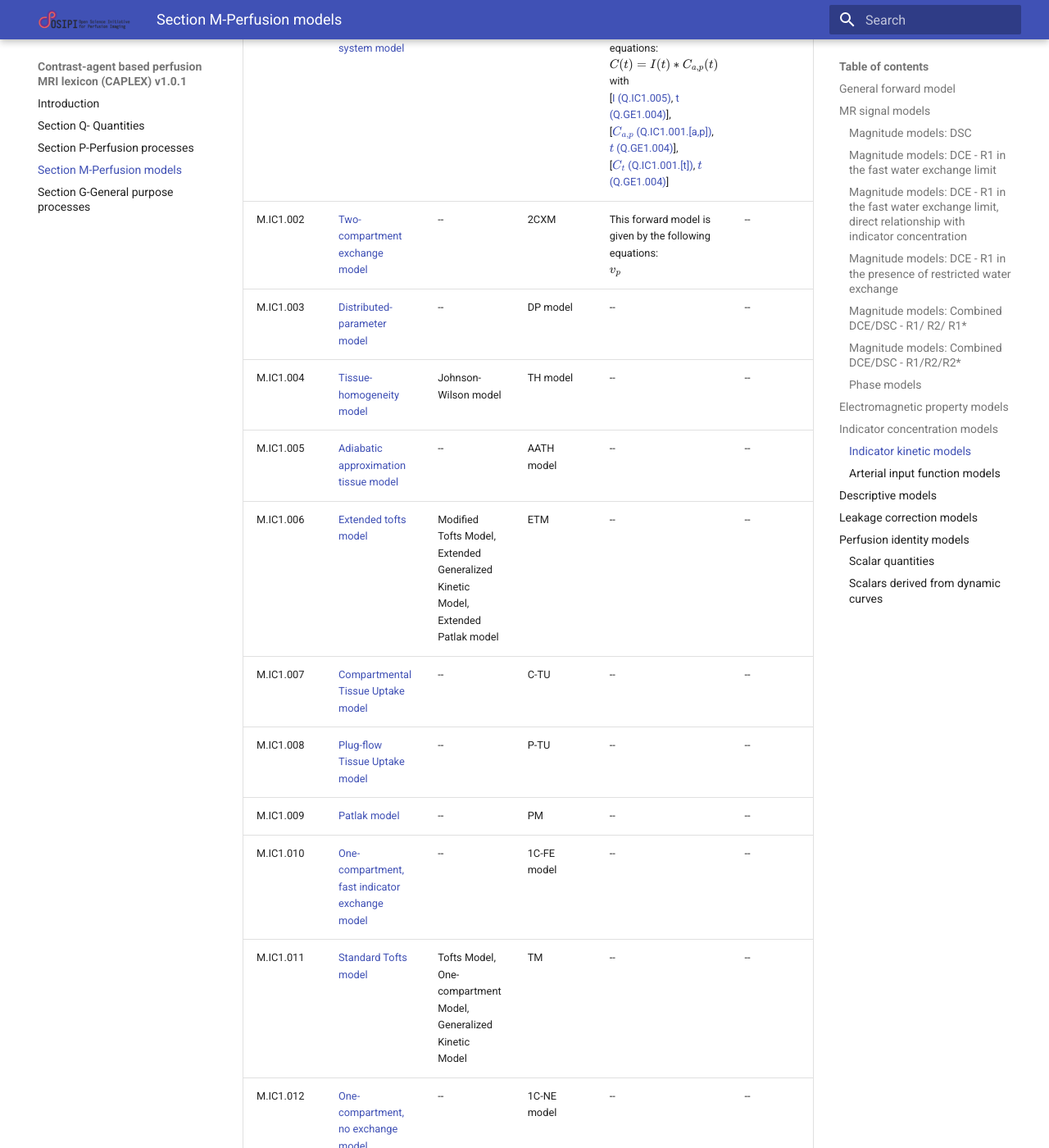
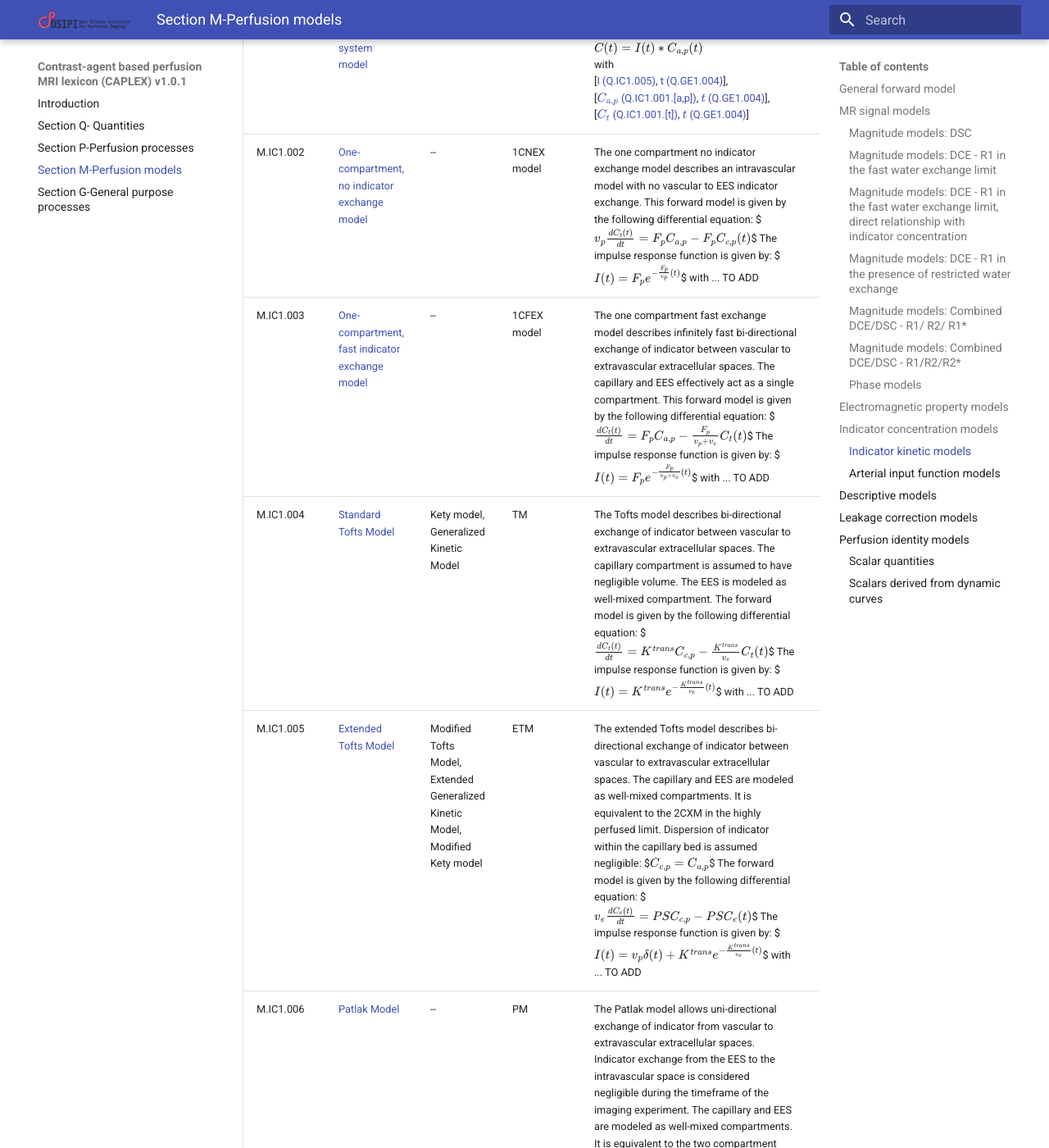
Before and after one commit to notZaki/OSIPI_CAPLEX, an MkDocs documentation site: the page built from docs/perfusionModels.md, in a window 1280 px wide and 1400 px high, scrolled down 7597 px. Shown: the whole window at 82% size. Built offline with MkDocs 1.6.1 and Material for MkDocs 9.7.7, drawn with Linux system fonts in a browser that asks for light colours; some of the changed text lies outside the part shown.

Commit message:
Update perfusionModels.md

```diff
--- a/docs/perfusionModels.md
+++ b/docs/perfusionModels.md
@@ -97,17 +97,12 @@ We provide the differential equations and impulse response functions using the c
 | Code | OSIPI name| Alternative names|Notation|Description|Reference|
 | -- | -- | -- | -- | -- | -- |
 | M.IC1.001 |  <a name="LSS"> Linear and stationary system model | -- | LSS model | This forward model is given by the following equations: </br> $C(t)=I(t)\ast C_{a,p}(t)$ </br> with </br> [[I (Q.IC1.005)](quantities.md#IRF), [t (Q.GE1.004)](quantities.md#time)],</br> [[$C_{a,p}$ (Q.IC1.001.[a,p])](quantities.md#C), [$t$ (Q.GE1.004)](quantities.md#time)],</br> [[$C_t$ (Q.IC1.001.[t])](quantities.md#C), [$t$ (Q.GE1.004)](quantities.md#time)] | (Rempp et al. 1994) |
-| M.IC1.002 | <a name="2CXM"> Two-compartment exchange model | -- | 2CXM | This forward model is given by the following equations: </br> $v_p$ </br>  | -- |
-| M.IC1.003 | <a name="DP"> Distributed-parameter model  | -- | DP model | -- | -- |
-| M.IC1.004 | <a name="TH"> Tissue-homogeneity model | Johnson-Wilson model | TH model | -- | -- |
-| M.IC1.005 | <a name="AATH"> Adiabatic approximation tissue model | -- | AATH model | -- | -- |
-| M.IC1.006 | <a name="ETM"> Extended tofts model | Modified Tofts Model, Extended Generalized Kinetic Model, Extended Patlak model | ETM | -- | -- |
-| M.IC1.007 | <a name="CTU"> Compartmental Tissue Uptake model | -- | C-TU | -- | -- |
-| M.IC1.008 | <a name="PFTU"> Plug-flow Tissue Uptake model | -- | P-TU | -- | -- |
-| M.IC1.009 | <a name="Patlak"> Patlak model | -- | PM | -- | -- |
-| M.IC1.010 | <a name="1CFEX"> One-compartment, fast indicator exchange model | -- | 1C-FE model | -- | -- |
-| M.IC1.011 | <a name="TM"> Standard Tofts model | Tofts Model, One-compartment Model, Generalized Kinetic Model | TM | -- | -- |
-| M.IC1.012 | <a name="1CNEX"> One-compartment, no exchange  model | -- | 1C-NE model | -- | -- |
+| M.IC1.002 | <a name="1CNEX"> One-compartment, no indicator exchange  model | -- | 1CNEX model | The one compartment no indicator exchange model describes an intravascular model with no vascular to EES indicator exchange. This forward model is given by the following differential equation: $$v_{p}\frac{dC_{t}(t)}{dt} = F_{p}C_{a,p} - F_{p}C_{c,p}(t)$$ The impulse response function is given by: $$I(t) = F_{p}e^{{-\frac{F_{p}}{v_{p}}(t)}}$$ with ... TO ADD | -- |
+| M.IC1.003 | <a name="1CFEX"> One-compartment, fast indicator exchange  model | -- | 1CFEX model | The one compartment fast exchange model describes infinitely fast bi-directional exchange of indicator between vascular to extravascular extracellular spaces. The capillary and EES effectively act as a single compartment. This forward model is given by the following differential equation: $$\frac{dC_{t}(t)}{dt} = F_{p}C_{a,p} - \frac{F_{p}}{v_{p} + v_{e}}C_{t}(t)$$ The impulse response function is given by: $$I(t) = F_{p}e^{{-\frac{F_{p}}{v_{p} + v_{e}}(t)}}$$ with ... TO ADD | -- |
+| M.IC1.004 | <a name="TM"> Standard Tofts Model | Kety model, Generalized Kinetic Model | TM | The Tofts model describes bi-directional exchange of indicator between vascular to extravascular extracellular spaces. The capillary compartment is assumed to have negligible volume. The EES is modeled as well-mixed compartment. The forward model is given by the following differential equation: $$\frac{dC_{t}(t)}{dt} = K^{trans}C_{c,p} - \frac{K^{trans}}{v_{e}}C_{t}(t)$$ The impulse response function is given by: $$I(t) = K^{trans}e^{{-\frac{K^{trans}}{v_{e}}(t)}}$$ with ... TO ADD | -- |
+| M.IC1.005 | <a name="ETM"> Extended Tofts Model | Modified Tofts Model, Extended Generalized Kinetic Model, Modified Kety model | ETM | The extended Tofts model describes bi-directional exchange of indicator between vascular to extravascular extracellular spaces. The capillary and EES are modeled as well-mixed compartments. It is equivalent to the 2CXM in the highly perfused limit. Dispersion of indicator within the capillary bed is assumed negligible: $$C_{c,p} = C_{a,p}$$ The forward model is given by the following differential equation: $$v_{e}\frac{dC_{e}(t)}{dt} = PSC_{c,p} - PSC_{e}(t)$$ The impulse response function is given by: $$I(t) = v_{p}\delta(t) + K^{trans}e^{{-\frac{K^{trans}}{v_{e}}(t)}}$$ with ... TO ADD | -- |
+| M.IC1.006 | <a name="Patlak"> Patlak Model | -- | PM | The Patlak model allows uni-directional exchange of indicator from vascular to extravascular extracellular spaces. Indicator exchange from the EES to the intravascular space is considered negligible during the timeframe of the imaging experiment. The capillary and EES are modeled as well-mixed compartments. It is equivalent to the two compartment uptake model in the highly perfused limit. Dispersion of indicator within the capillary bed is assumed negligible: $$C_{c,p} = C_{a,p}$$ The forward model is given by the following differential equation: $$v_{e}\frac{dC_{e}(t)}{dt} = PSC_{c,p}$$ The impulse response function is given by: $$I(t) = v_{p}\delta(t) + PS$$ with ... TO ADD | -- |
+| M.IC1.007 | <a name="2CUM"> Two compartment uptake model | -- | 2CUM | The 2CU model allows uni-directional exchange of indicator from vascular to extravascular extracellular spaces. Indicator exchange from the EES to the intravascular space is considered negligible during the timeframe of the imaging experiment. The capillary and EES are modeled as well-mixed compartments. The forward model is given by the following differential equations: $$v_{p}\frac{dC_{c,p}(t)}{dt} = F_{p}C_{a,p} - F_{p}C_{c,p} - PSC_{a,p}$$, $$v_{e}\frac{dC_{e}(t)}{dt} = PSC_{a,p}$$ The impulse response function is given by: $$I(t) = F_{p}e^{\frac{F_{p} + PS}{v_{p}}(t)} + E(1 - e^{\frac{F_{p} + PS}{v_{p}}(t)})$$ with ... TO ADD | -- |-
 | M.IC1.999 | <a name="not listed IC1"></a> Model not listed | -- | -- | This is a custom free-text item, which can be used if a model of interest is not listed. Please state a literature reference and request the item to be added to the lexicon for future usage. | -- |
 
 
```
